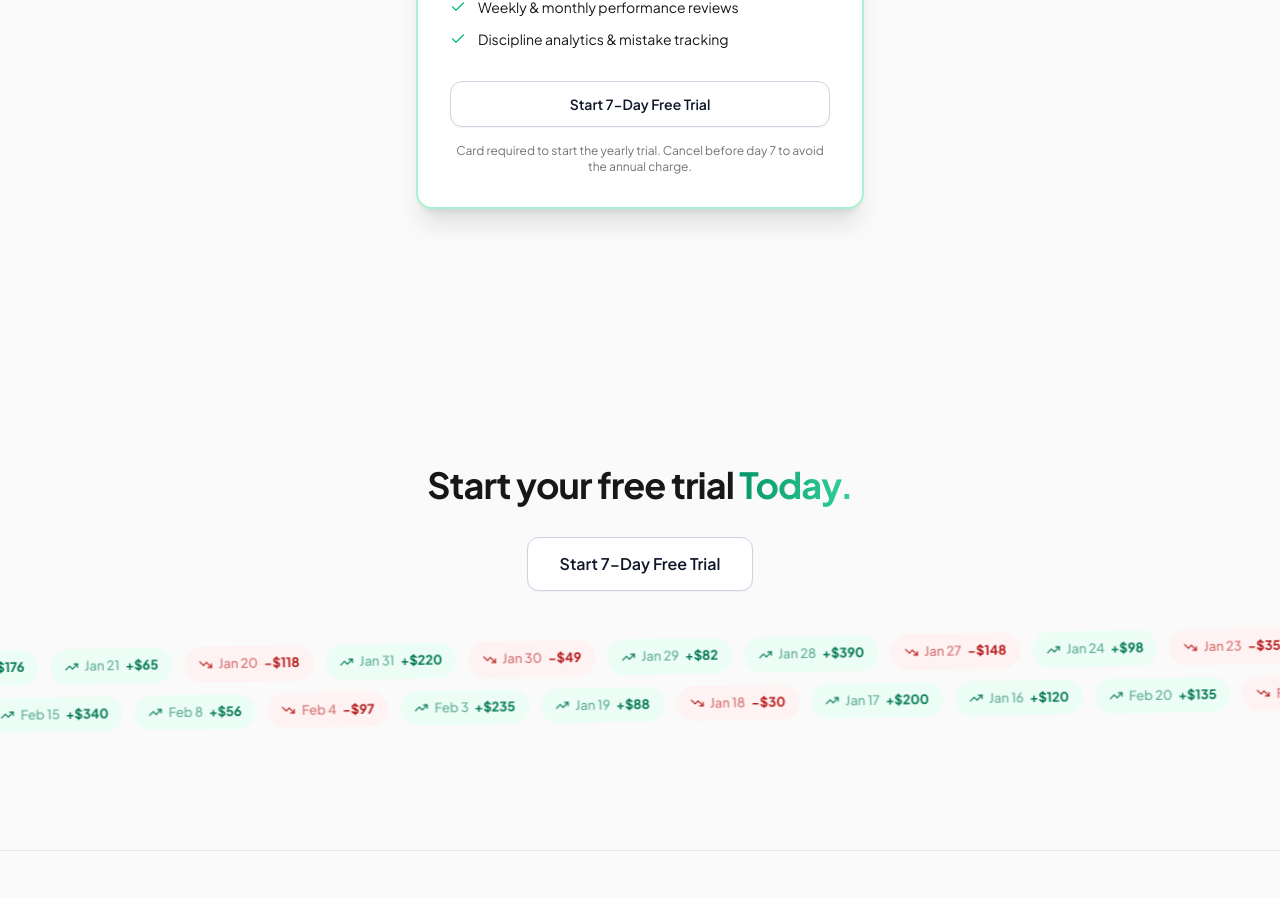
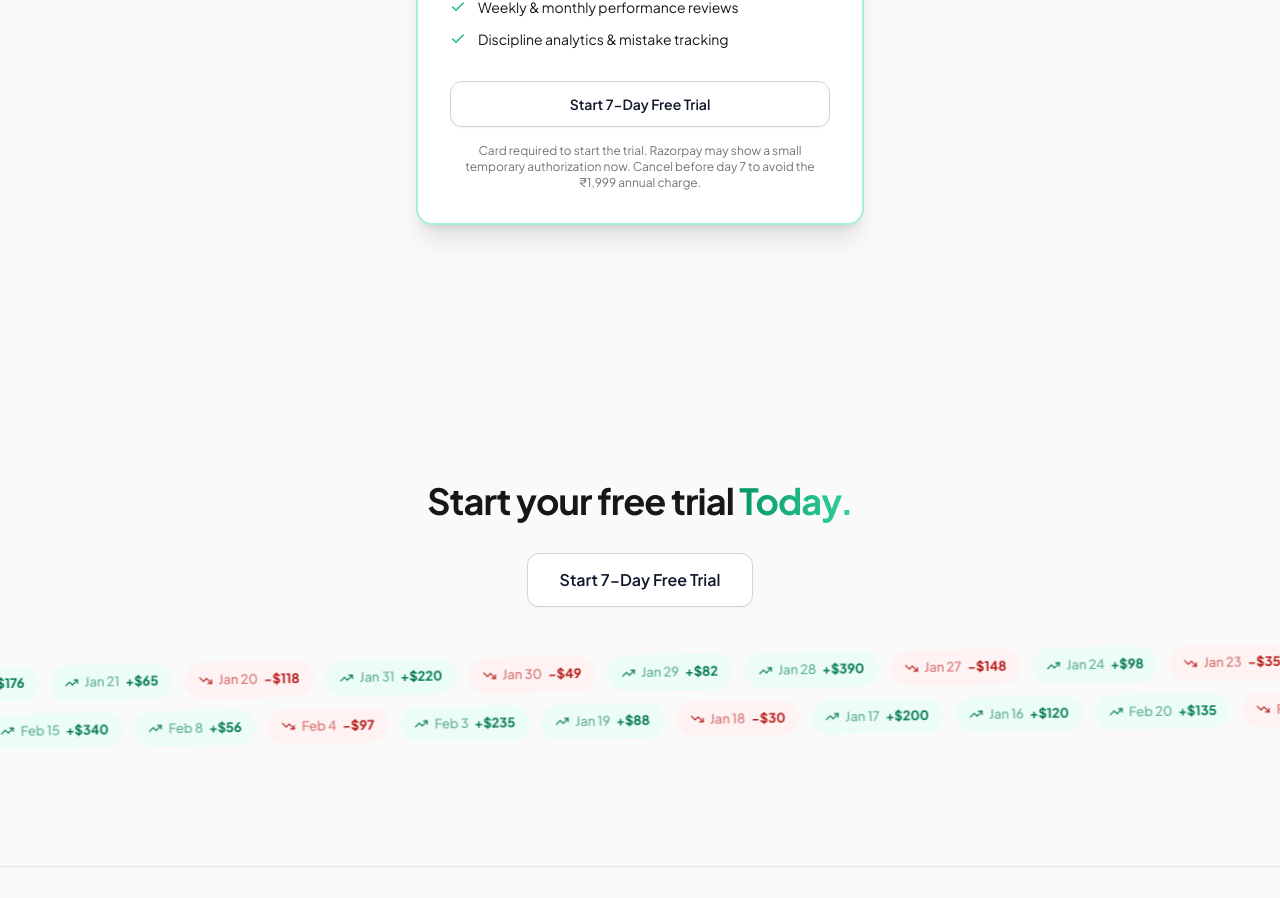
Before and after one commit to rahulsinghh1612/pnlcard, a Next.js app: page / in a window 1280 px wide. Shown: the part 5936-6834 px from the top of the page. Built offline with nearby package versions, Linux system fonts and the light colour scheme; no server answers.

Commit message:
Clarify yearly trial authorization copy

```diff
--- a/app/page.tsx
+++ b/app/page.tsx
@@ -1310,7 +1310,7 @@ export default function LandingPage() {
               )}
               {billingCycle === "yearly" && (
                 <p className="mt-4 text-center text-xs text-muted-foreground">
-                  Card required to start the yearly trial. Cancel before day 7 to avoid the annual charge.
+                  Card required to start the trial. Razorpay may show a small temporary authorization now. Cancel before day 7 to avoid the ₹1,999 annual charge.
                 </p>
               )}
             </div>
--- a/components/dashboard/upgrade-button.tsx
+++ b/components/dashboard/upgrade-button.tsx
@@ -298,7 +298,7 @@ export function UpgradeButton({
               Save 33%
             </span>
             <p className="mt-1 text-xs text-muted-foreground">
-              7-day free trial with card required
+              7-day free trial. Card required. A small temporary authorization may appear before the annual charge starts after day 7.
             </p>
           </button>
         </div>
```
